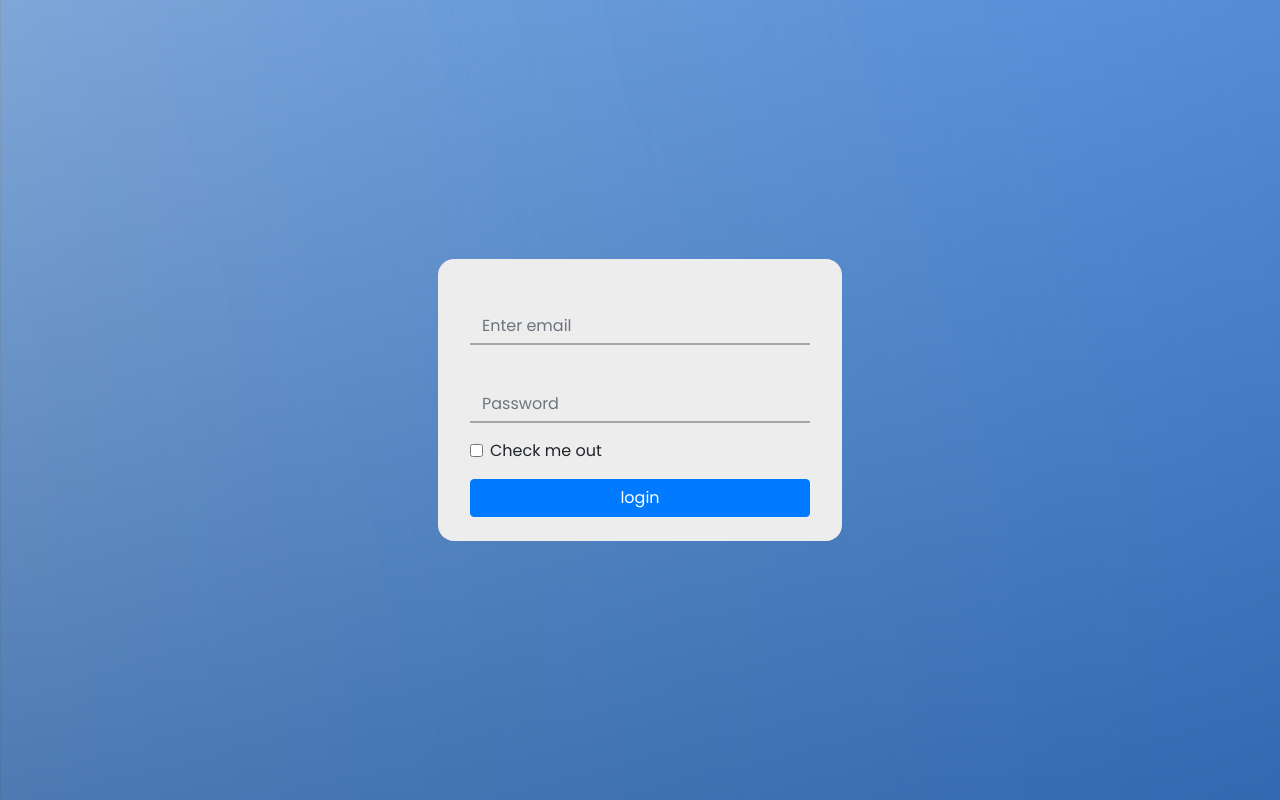
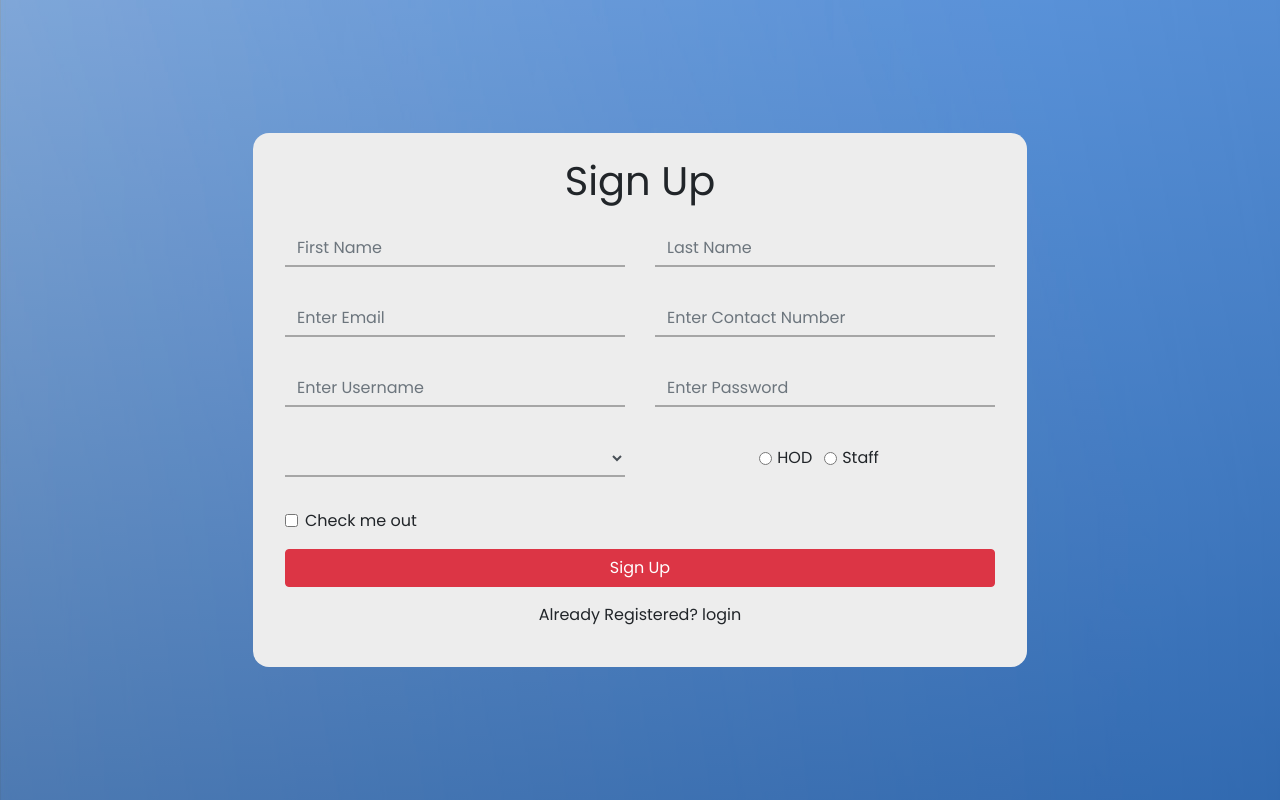
Before and after one commit to akshubham63/myLeaveManageApp, an Angular app: page / in a window 1280 px wide. Built offline with nearby package versions, Linux system fonts and the light colour scheme.

Commit message:
signup view created

```diff
--- a/src/app/app.component.html
+++ b/src/app/app.component.html
@@ -1 +1,2 @@
-<app-login></app-login>
+<!-- <app-login></app-login> -->
+<app-sign-up></app-sign-up>
--- a/src/app/shared/component/account/login/login.component.ts
+++ b/src/app/shared/component/account/login/login.component.ts
@@ -15,7 +15,7 @@ export class LoginComponent{
     constructor(private _accountService: AccountService){}
 
     onLoginSubmit(form: NgForm){
-        if(form.value.isChecked === true){
+        if(form.value.isChecked === true && form.valid){
             let userData: ILoginUser = {
                 email: form.value.email,
                 password: form.value.password
--- /dev/null
+++ b/src/app/shared/component/account/signup/signup.component.html
@@ -0,0 +1,65 @@
+<div class="row">
+    <div class="col-md-12">
+        <div class="accountForm">
+            <form class="userForm" [formGroup]="mySignupForm" (ngSubmit)="onSignupSubmit()">
+                <h1 class="text-center text-capitalize mb-4">sign up</h1>
+                <div class="row">
+                    <div class="col">
+                        <label for="fname"></label>
+                        <input type="text" class="form-control i-control" placeholder="First Name" id="fname" formControlName="fname">
+                    </div>
+                    <div class="col">
+                        <label for="lname"></label>
+                        <input type="text" class="form-control i-control" placeholder="Last Name" id="lname" formControlName="lname">
+                    </div>
+                </div>
+                <div class="row">
+                    <div class="col">
+                        <label for="email"></label>
+                        <input type="email" class="form-control i-control" placeholder="Enter Email" id="email" formControlName="email">
+                    </div>
+                    <div class="col">
+                        <label for="contact"></label>
+                        <input type="tel" class="form-control i-control" placeholder="Enter Contact Number" id="contact" formControlName="contact">
+                    </div>
+                </div>
+                <div class="row">
+                    <div class="col">
+                        <label for="username"></label>
+                        <input type="text" class="form-control i-control" placeholder="Enter Username" id="username" formControlName="username">
+                    </div>
+                    <div class="col">
+                        <label for="password"></label>
+                        <input type="password" class="form-control i-control" placeholder="Enter Password" id="password" formControlName="password">
+                    </div>
+                </div>
+                <div class="row">
+                    <div class="col">
+                        <label for="inputState"></label>
+                        <select id="inputState" class="form-control i-control" formControlName="branch">
+                            <option value="civil">Civil</option>
+                        </select>
+                    </div>
+                    <div class="col userRole">
+                        <div class="form-check form-check-inline">
+                            <input class="form-check-input" type="radio" name="role" id="hod" value="HOD" formControlName="role">
+                            <label class="form-check-label" for="hod">HOD</label>
+                        </div>
+                        <div class="form-check form-check-inline">
+                            <input class="form-check-input" type="radio" name="role" id="staff" value="staff" formControlName="role">
+                            <label class="form-check-label" for="staff">Staff</label>
+                        </div>
+                    </div>
+                </div>
+                <div class="form-check mb-3">
+                    <input type="checkbox" class="form-check-input" id="exampleCheck1" formControlName="isChecked">
+                    <label class="form-check-label" for="exampleCheck1">Check me out</label>
+                </div>
+                <button type="submit" class="btn btn-danger w-100 mb-3" [disabled]="isSignupValid">Sign Up</button>
+                <p class="text-center">
+                    Already Registered? <a>login</a>
+                </p>
+            </form>
+        </div>
+    </div>
+</div>
--- /dev/null
+++ b/src/app/shared/component/account/signup/signup.component.ts
@@ -0,0 +1,59 @@
+import { Component } from '@angular/core';
+import { FormBuilder, FormGroup, Validators } from '@angular/forms';
+import { ISignUpUser } from 'src/app/shared/modules/interfaces';
+import { AccountService } from 'src/app/shared/services/account.service';
+
+@Component({
+    selector: 'app-sign-up',
+    templateUrl: './signup.component.html',
+    styleUrls: ['./signup.component.scss']
+})
+
+export class SignupComponent{
+    mySignupForm!: FormGroup;
+
+    constructor(private _fb: FormBuilder, private _accountService: AccountService){
+        this.mySignupForm = this._fb.group({
+            fname: [null, [Validators.required]],
+            lname: [null, [Validators.required]],
+            email: [null, [Validators.required, Validators.email]],
+            contact: [null, [Validators.required, Validators.maxLength(10)]],
+            username: [null, [Validators.required]],
+            password: [null, [Validators.required]],
+            branch: [null, [Validators.required]],
+            role: [null, [Validators.required]],
+            isChecked: [null, [Validators.required]]
+        })
+    }
+
+    onSignupSubmit(){
+        console.log(this.mySignupForm);
+
+        if(this.mySignupForm.valid && this.mySignupForm.value.isChecked){
+            let userData: ISignUpUser = {
+                fname: this.mySignupForm.value.fname,
+                lname: this.mySignupForm.value.lname,
+                email: this.mySignupForm.value.email,
+                contact: this.mySignupForm.value.contact,
+                username: this.mySignupForm.value.username,
+                password: this.mySignupForm.value.password,
+                branch: this.mySignupForm.value.branch,
+                role: this.mySignupForm.value.role
+            }
+            this._accountService.onSignup(userData).subscribe(res => {
+                console.log(res);
+
+            }, err => {
+                console.log(err);
+
+            });
+        }
+    }
+
+    get isSignupValid(): boolean{
+        if(this.mySignupForm.dirty && this.mySignupForm.touched && !this.mySignupForm.valid){
+            return true;
+        }
+        return false;
+    }
+}
--- a/src/app/shared/services/account.service.ts
+++ b/src/app/shared/services/account.service.ts
@@ -1,7 +1,7 @@
 import { HttpClient } from '@angular/common/http';
 import { Injectable } from '@angular/core';
 import { environment } from 'src/environments/environment';
-import { IAccountRes, ILoginUser } from '../modules/interfaces';
+import { IAccountRes, ILoginUser, ISignUpUser } from '../modules/interfaces';
 
 @Injectable({
     providedIn: 'root'
@@ -15,4 +15,9 @@ export class AccountService{
         let url: string = environment.loginUrl + this._apiKey;
         return this._http.post<IAccountRes>(url, data);
     }
+
+    onSignup(data: ISignUpUser){
+        let url: string = environment.signUpUrl + this._apiKey;
+        return this._http.post<IAccountRes>(url, data);
+    }
 }
--- a/src/assets/scss/pages/_form.scss
+++ b/src/assets/scss/pages/_form.scss
@@ -16,5 +16,9 @@
                 box-shadow: 0 0 0.2rem transparent;
             }
         }
+        .col{
+            @include content-center;
+            margin-bottom: 2rem;
+        }
     }
 }
--- a/src/environments/environment.ts
+++ b/src/environments/environment.ts
@@ -4,7 +4,8 @@
 
 export const environment = {
   production: false,
-  loginUrl: 'https://identitytoolkit.googleapis.com/v1/accounts:signInWithPassword?key='
+  loginUrl: 'https://identitytoolkit.googleapis.com/v1/accounts:signInWithPassword?key=',
+  signUpUrl: 'https://identitytoolkit.googleapis.com/v1/accounts:signUp?key='
 };
 
 /*
```
Also changed, not shown: src/app/app.module.ts (+6 -3 lines), src/app/shared/modules/interfaces.ts (+12 -1 lines), src/app/shared/component/account/signup/signup.component.scss (added).
